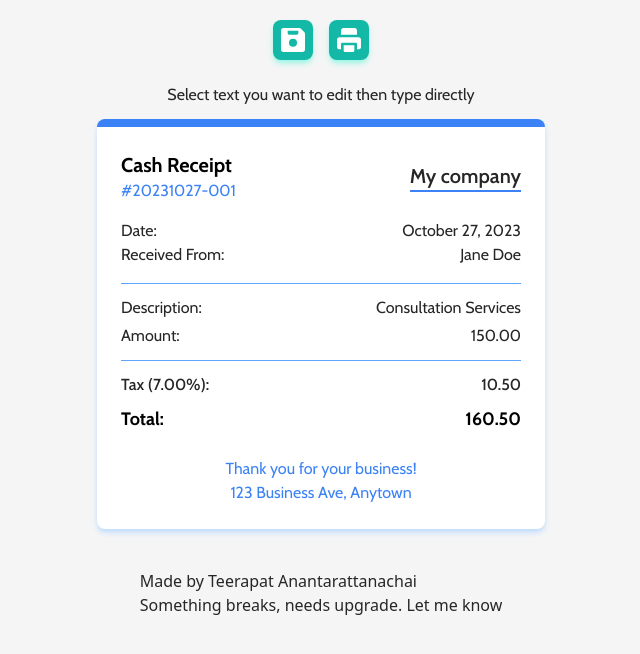
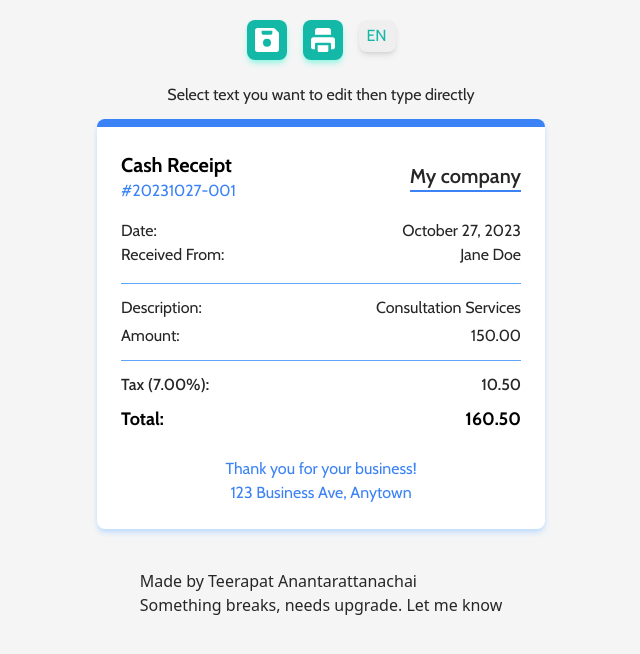
Before and after one commit to zummon/receipt, a Svelte app: page / in a window 1280 px wide. Shown: the top 654 px of the page, without its empty margins (319-959 px from the left). Built offline with nearby package versions, Linux system fonts and the light colour scheme.

Commit message:
multi lang

```diff
--- a/src/App.svelte
+++ b/src/App.svelte
@@ -1,11 +1,36 @@
 <script>
 	import { onMount } from "svelte"
 
+	const bund = {
+		en: {
+			headline: 'Cash Receipt',
+			date: 'Date',
+			from: 'Received From',
+			desc: 'Description',
+			amount: 'Amount',
+			tax: 'Tax',
+			total: 'Total',
+			thank: 'Thank you for your business!',
+		},
+		th: {
+			headline: 'ใบเสร็จรับเงิน',
+			date: 'วันที่',
+			from: 'รับเงินจาก',
+			desc: 'รายละเอียด',
+			amount: 'จำนวน',
+			tax: 'ภาษี',
+			total: 'รวมทั้งสิ้น',
+			thank: 'ขอบคุณสำหรับการอุดหนุน!',
+		},
+	}
+
   let pen = $state({
+		lang: 'en',
     no: '20231027-001',
     date: 'October 27, 2023',
     from: 'Jane Doe',
     to: 'My company',
+		toAddress: '123 Business Ave, Anytown',
     desc: 'Consultation Services',
     amount: 150.00,
     vat: 0.07,
@@ -14,12 +39,19 @@
 
 	let vat = $derived(pen.amount * (+pen.vat))
 	let total = $derived(pen.amount + vat)
+	let tape = $derived(bund[pen.lang] || bund.en)
 
-	function money (value, option) {
+	function money (value) {
 		if (!isNaN(value)) {
-			value = value.toLocaleString(undefined, { minimumFractionDigits: 2, maximumFractionDigits: 2, ...option })
+			value = value.toLocaleString(pen.lang, { minimumFractionDigits: 2, maximumFractionDigits: 2 })
 		}
 		return value
+	}
+	function percent (value) {
+		if (value % 1 !== 0) { // have decimal
+			value = value.toFixed(2)
+		}
+		return value + '%'
 	}
 
 	function finish () {
@@ -33,7 +65,7 @@
     navigator.clipboard.writeText("https://codepen.io/zummon/full/ogvoyzN?" + pass.toString())
   }
 	onMount(() => {
-		const pass = new URLSearchParams(window.location.search);
+		const pass = new URLSearchParams(window.location.search)
 		for (const key in pen) {
 			let value = pass.get(key)
 			if (value) {
@@ -70,6 +102,13 @@
 	<!-- <div class="">
 		<input class="" type="color" bind:value={pen.theme}>
 	</div> -->
+	<div class="">
+		<select class="text-teal-500 rounded-lg shadow-md appearance-none uppercase py-1 px-2 cursor-pointer" bind:value={pen.lang}>
+			{#each Object.keys(bund) as value}
+				<option>{value}</option>
+			{/each}
+		</select>
+	</div>
 </div>
 
 <div class="mt-5 print:hidden text-center">
@@ -79,7 +118,7 @@
 <div class="max-w-md mx-auto p-6 bg-white rounded-lg shadow-md shadow-blue-200 mt-3 border-t-8 border-blue-500">
   <div class="flex justify-between items-center mb-4">
     <div>
-      <h2 class="text-xl font-bold text-black">Cash Receipt</h2>
+      <h2 class="text-xl font-bold text-black">{tape.headline}</h2>
       <p class="text-blue-500">#<span contenteditable bind:textContent={pen.no}></span></p>
     </div>
     <div>
@@ -89,22 +128,22 @@
 
   <div class="mb-4">
     <div class="flex justify-between">
-      <span class="">Date:</span>
+      <span class="">{tape.date}:</span>
       <span class="" contenteditable bind:textContent={pen.date}></span>
     </div>
     <div class="flex justify-between">
-      <span class="">Received From:</span>
+      <span class="">{tape.from}:</span>
       <span class="" contenteditable bind:textContent={pen.from}></span>
     </div>
   </div>
 
   <div class="border-t border-b border-blue-400 py-3 my-3">
     <div class="flex justify-between mb-1">
-      <span class="">Description:</span>
+      <span class="">{tape.desc}:</span>
       <span class="" contenteditable bind:textContent={pen.desc}></span>
     </div>
     <div class="flex justify-between">
-      <span class="">Amount:</span>
+      <span class="">{tape.amount}:</span>
       <span class="" contenteditable onfocus={(e) => {
 				e.target.textContent = pen.amount
 			}} oninput={(e) => {
@@ -117,24 +156,24 @@
 
   <div class="font-medium">
     <div class="flex justify-between">
-      <span class="">Tax (<span contenteditable onfocus={(e) => {
+      <span class="">{tape.tax} (<span contenteditable onfocus={(e) => {
 				e.target.textContent = pen.vat
 			}} oninput={(e) => {
 				pen.vat = +e.target.textContent
 			}} onblur={(e) => {
-				e.target.textContent = money(pen.vat * 100) + '%'
-			}}>{money(pen.vat * 100)}%</span>):</span>
+				e.target.textContent = percent(pen.vat * 100)
+			}}>{percent(pen.vat * 100)}</span>):</span>
       <span class="">{money(vat)}</span>
     </div>
     <div class="flex justify-between font-bold text-lg mt-2">
-      <span class="text-black">Total:</span>
+      <span class="text-black">{tape.total}:</span>
       <span class="text-black">{money(total)}</span>
     </div>
   </div>
 
   <div class="mt-6 text-center text-blue-500">
-    <p>Thank you for your business!</p>
-    <p>123 Business Ave, Anytown</p>
+    <p>{tape.thank}</p>
+    <p contenteditable bind:textContent={pen.toAddress}></p>
   </div>
 </div>
 
```
